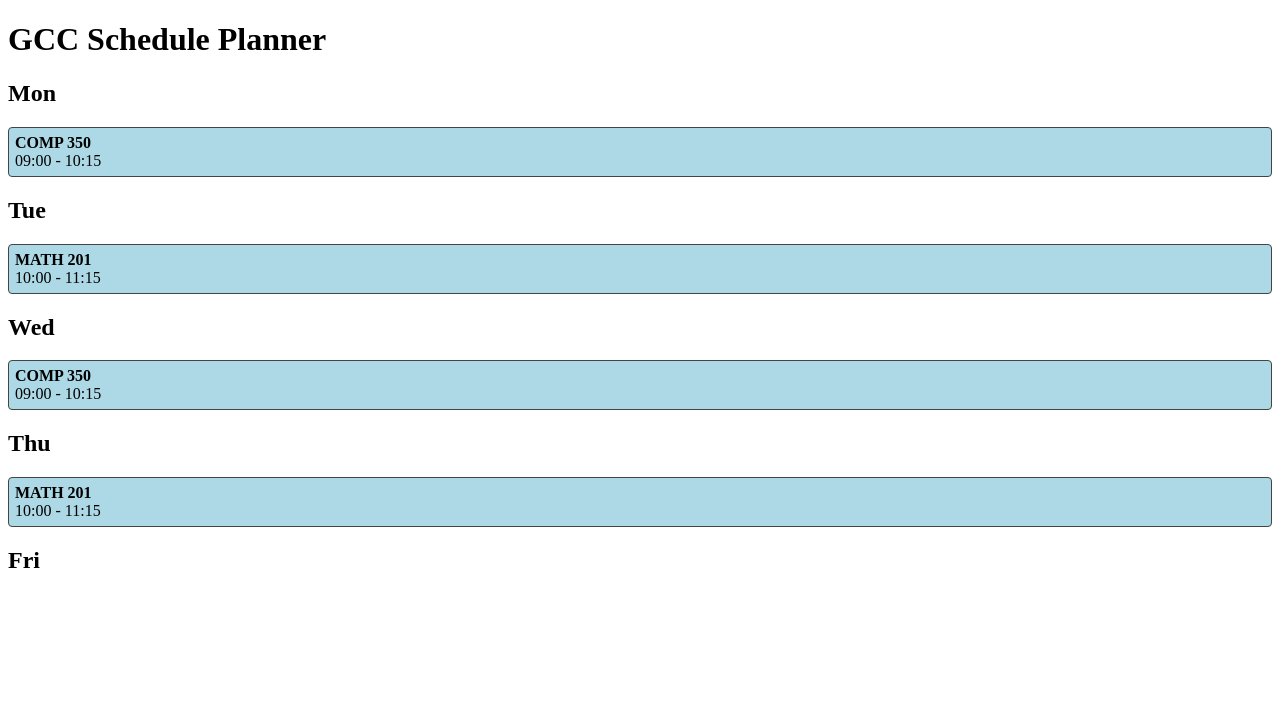
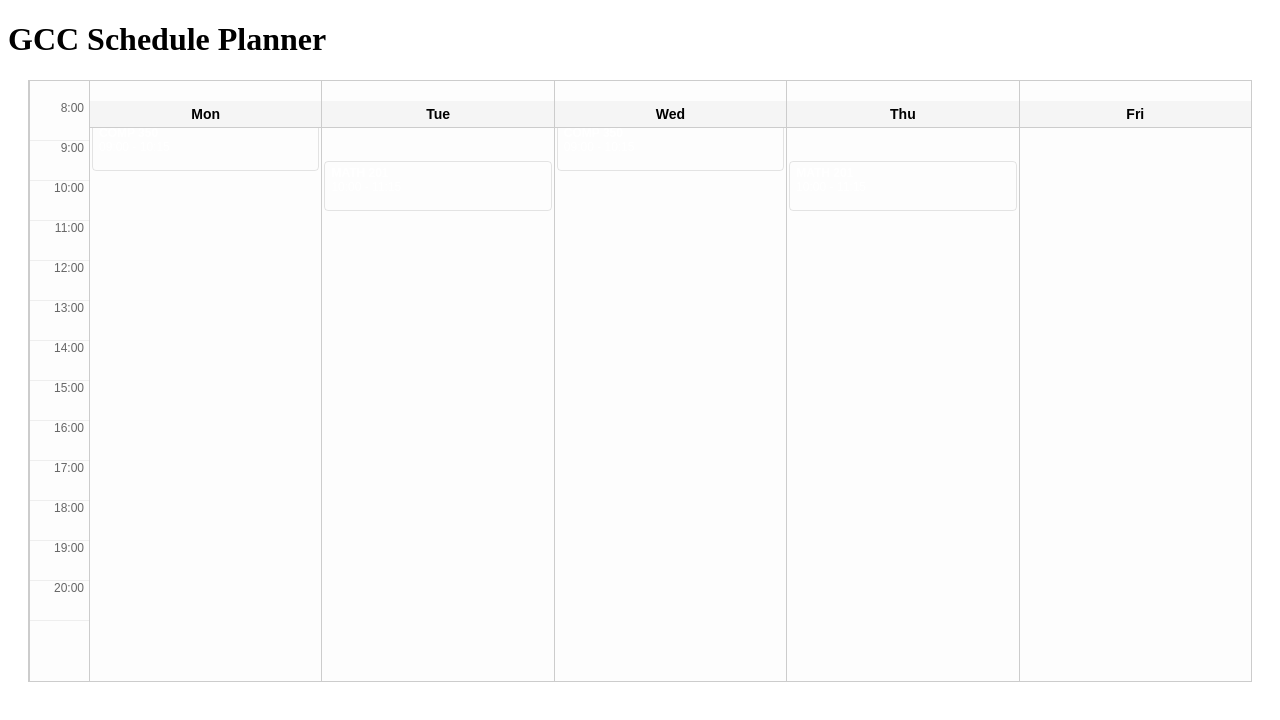
Before and after one commit to williamstanton3/Future_Millionaires, a React app in the folder frontend/: page / in a window 1280 px wide. Shown: the top 720 px of the page. Built offline with nearby package versions, Linux system fonts and the light colour scheme; the HTML template or start-up script is replaced by a standard one.

Commit message:
Implemented DayColumn.jsx

```diff
--- a/frontend/src/components/Schedule/ClassBlock.jsx
+++ b/frontend/src/components/Schedule/ClassBlock.jsx
@@ -1,6 +1,6 @@
-export default function ClassBlock({ course }) {
+export default function ClassBlock({ course, style }) {
   return (
-    <div className="class-block">
+    <div className="class-block" style={style}>
       <strong>{course.name}</strong>
       <div>{course.start} - {course.end}</div>
     </div>
--- a/frontend/src/components/Schedule/DayColumn.jsx
+++ b/frontend/src/components/Schedule/DayColumn.jsx
@@ -0,0 +1,31 @@
+import React from "react";
+import ClassBlock from "./ClassBlock";
+
+const DayColumn = ({ day, courses, startHour = 8, hourHeight = 40 }) => {
+    // convert HH:MM to px from top
+    const timeToTop = (timeStr) => {
+        const [hour, minute] = timeStr.split(":").map(Number);
+        return (hour + minute / 60 - startHour) * hourHeight;
+    };
+    return (
+        <div className="day-column">
+            <h2>{day}</h2>
+            {courses
+                .filter((course) => course.days.includes(day))
+                .map(course => {
+                    const top = timeToTop(course.start);
+                    const height = timeToTop(course.end) - timeToTop(course.start);
+                    return (
+                        <ClassBlock
+                            key = {course.id}
+                            course = {course}
+                            style = {{top: top + "px", height: height + "px"}}
+                            />
+                    );
+                })
+            }
+        </div>
+    )
+}
+
+export default DayColumn;
--- a/frontend/src/components/Schedule/Schedule.css
+++ b/frontend/src/components/Schedule/Schedule.css
@@ -1,7 +1,64 @@
+/* Container grid for the whole schedule */
+.schedule {
+  display: grid;
+  grid-template-columns: 60px repeat(5, 1fr); /* 1st column = times, next 5 = Mon-Fri */
+  border: 1px solid #ccc;
+  position: relative;
+  margin: 20px;
+  height: 600px; /* adjust to fit your screen */
+  background-color: #fdfdfd;
+  font-family: Arial, sans-serif;
+}
+
+/* Each column (time or day) */
+.day-column {
+  border-left: 1px solid #ccc;
+  position: relative; /* needed for absolute-positioned blocks */
+  padding-top: 20px; /* leave space for day header */
+}
+
+/* Day header */
+.day-column h2 {
+  text-align: center;
+  margin: 0;
+  padding: 5px 0;
+  background-color: #f5f5f5;
+  border-bottom: 1px solid #ccc;
+  position: sticky;
+  top: 0;
+  z-index: 2;
+  font-size: 14px;
+}
+
+/* Time labels on the left column */
+.time-label {
+  height: 40px; /* same as hourHeight */
+  border-bottom: 1px solid #eee;
+  padding-right: 5px;
+  text-align: right;
+  font-size: 12px;
+  color: #666;
+  box-sizing: border-box;
+}
+
+/* Individual course block */
 .class-block {
-  border: 1px solid #444;
-  background-color: lightblue;
-  padding: 6px;
-  margin: 4px 0;
+  position: absolute; /* absolute inside day-column */
+  left: 2px;
+  right: 2px;
+  padding: 4px 6px;
   border-radius: 4px;
+  color: white;
+  font-size: 12px;
+  overflow: hidden;
+  box-sizing: border-box;
+  cursor: pointer;
+  border: 1px solid rgba(0,0,0,0.1);
+  transition: transform 0.1s;
 }
+
+/* Optional: hover effect for class blocks */
+.class-block:hover {
+  transform: scale(1.02);
+  box-shadow: 0 2px 6px rgba(0,0,0,0.2);
+}
--- a/frontend/src/components/Schedule/WeeklySchedule.jsx
+++ b/frontend/src/components/Schedule/WeeklySchedule.jsx
@@ -1,22 +1,18 @@
 import React from "react";
 import { courses } from "../../data/mockCourses";
 import ClassBlock from "./ClassBlock";
+import TimeColumn from "./TimeColumn";
+import DayColumn from "./DayColumn";
 import "./Schedule.css";
 
 const days = ["Mon", "Tue", "Wed", "Thu", "Fri"];
 
 export default function WeeklySchedule() {
     return (
-        <div>
-            {days.map(day => (
-                <div key={day}>
-                    <h2>{day}</h2>
-                    {courses
-                      .filter(course => course.days.includes(day))
-                      .map(course => (
-                          <ClassBlock key={course.id} course={course} />
-                    ))}
-                </div>
+        <div className="schedule">
+            <TimeColumn />
+            {days.map((day) => (
+                <DayColumn key={day} day={day} courses={courses} />
             ))}
         </div>
     );
```
